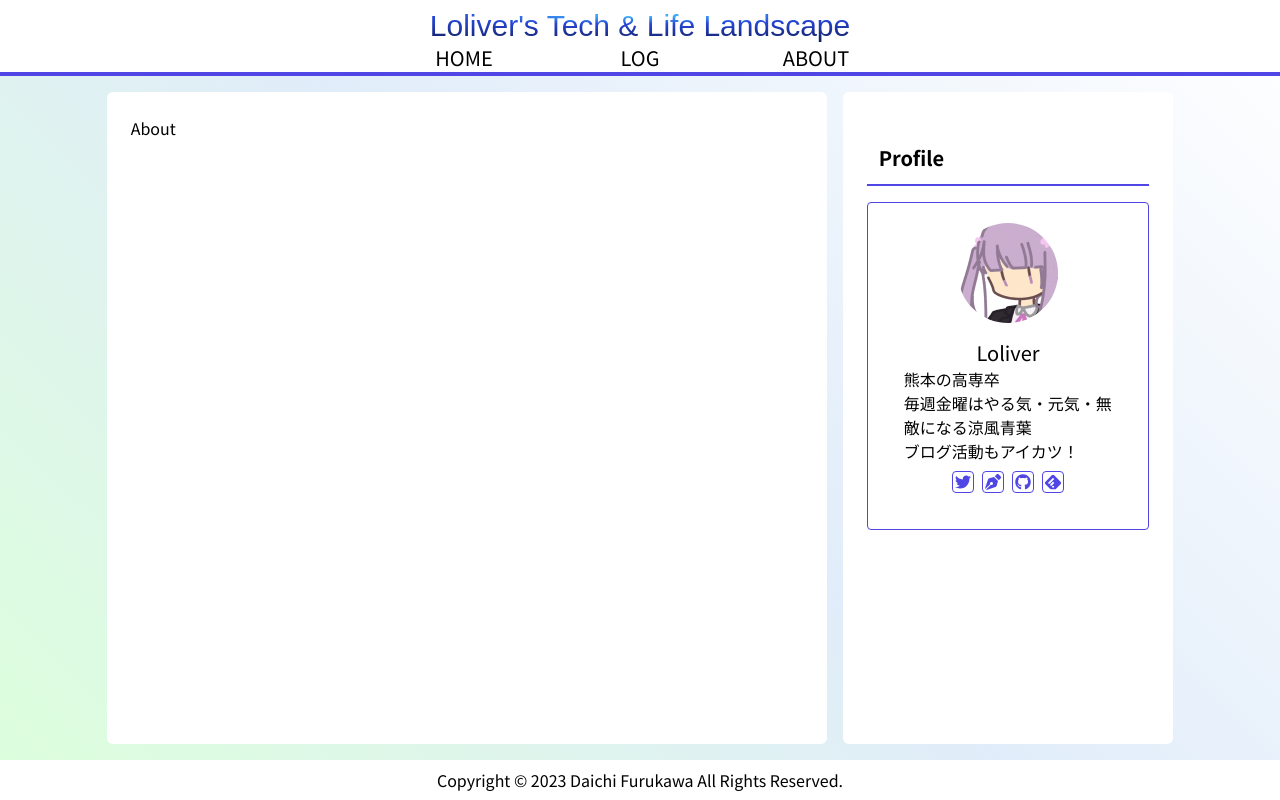
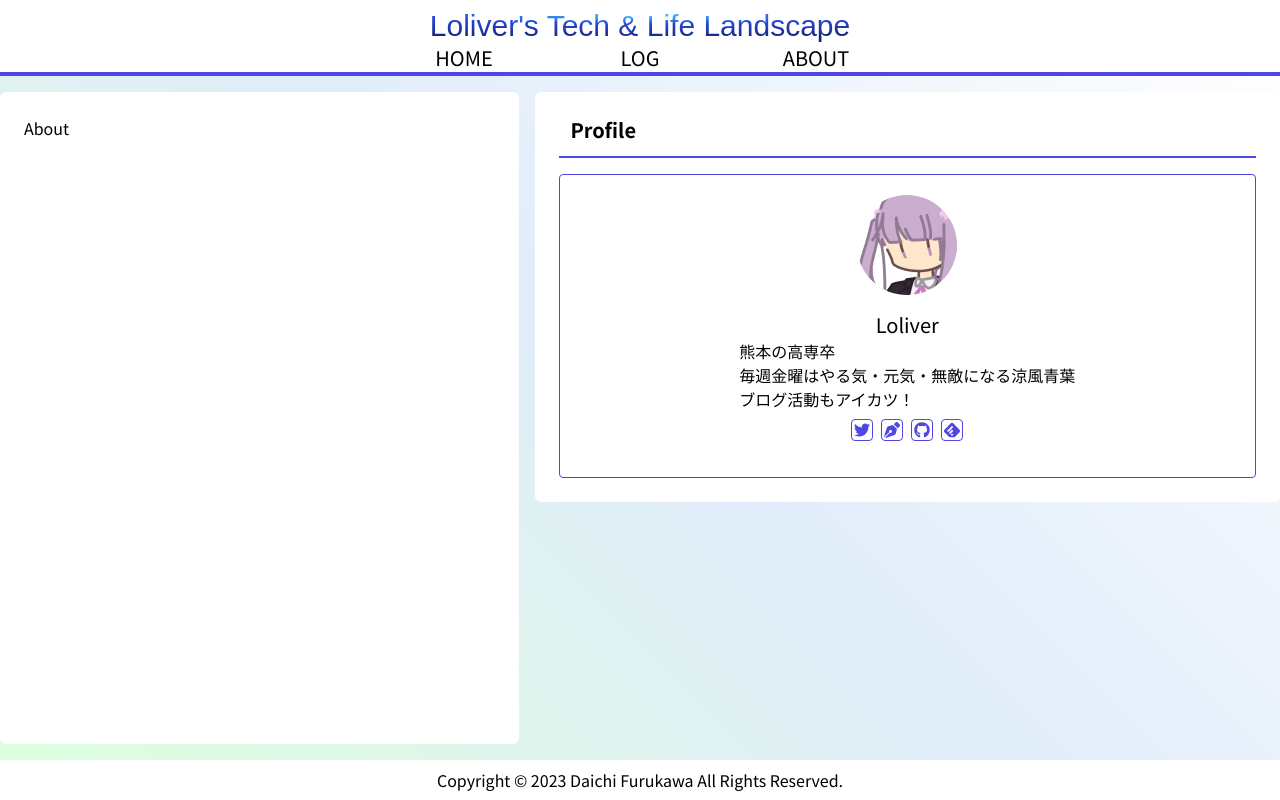
Before and after one commit to Loliver1224/blog-jamstack, a Next.js app: page /about in a window 1280 px wide. Built offline with nearby package versions, Linux system fonts and the light colour scheme; a web font is replaced by a local one.

Commit message:
トップページのレイアウト修正

```diff
--- a/components/Layout.tsx
+++ b/components/Layout.tsx
@@ -55,12 +55,12 @@ export default function Layout({ children }: Props) {
         </header>
 
         <main className="flex justify-center grow bg-gradient">
-          <div className="flex gap-4 flex-wrap w-10/12 lg:w-10/12 mx-6 my-4">
-            <div className="bg-white flex-auto w-2/3 p-6 rounded-md">
-              {children}
-            </div>
-            <div className="bg-white lg:w-[31%] w-full p-6 rounded-md">
-              <Profile />
+          <div className="flex gap-4 flex-wrap w-[1300px] mx-auto my-4">
+            <div className="bg-white flex-auto p-6 rounded-md">{children}</div>
+            <div className="w-80 grow">
+              <div className="bg-white rounded-md p-6">
+                <Profile />
+              </div>
             </div>
           </div>
         </main>
--- a/components/Profile.tsx
+++ b/components/Profile.tsx
@@ -6,7 +6,7 @@ import { SiFeedly } from "react-icons/si";
 export default function Profile() {
   return (
     <aside>
-      <h3 className="text-xl border-b-2 border-indigo-600">Profile</h3>
+      <h3 className="text-xl border-b-2 border-indigo-600 mt-0 pt-0">Profile</h3>
       <div className="text-center border border-indigo-600 rounded p-5">
         <figure className="mx-auto w-max">
           <Image
@@ -19,6 +19,7 @@ export default function Profile() {
         </figure>
         <div className="p-4">
           <div className="text-xl">Loliver</div>
+          <div className="flex justify-center">
             <p className="text-left mb-2">
               熊本の高専卒
               <br />
@@ -26,6 +27,7 @@ export default function Profile() {
               <br />
               ブログ活動もアイカツ！
             </p>
+          </div>
           <div className="flex justify-center gap-2">
             <Link
               href="https://twitter.con/Lolitta_river"
```
Lines whose indentation alone changed are shown as unchanged.
